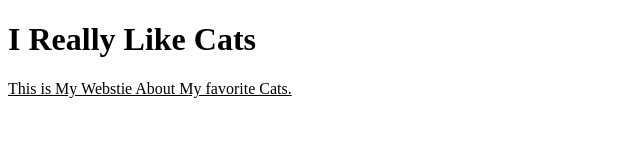
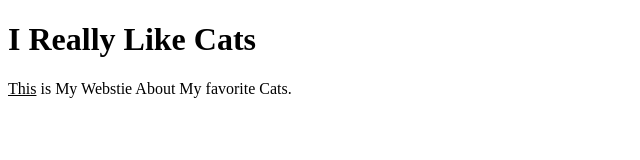
Before and after one commit to StavNeusetatetetr/exploringcs, a plain HTML site: page index.html in a window 1280 px wide. Shown: the full height of the page, 0-640 px from the left. Drawn offline with Linux system fonts and the light colour scheme.

Commit message:
Update index.html

```diff
--- a/index.html
+++ b/index.html
@@ -3,7 +3,7 @@
  <body>
 
   <h1>I <b>Really</b> Like Cats</h1>
-  <p><u>This is My Webstie About My favorite Cats.</u></p>
+  <p><u>This</u> is My Webstie About My favorite Cats.</p>
 
 
  </body>
```
